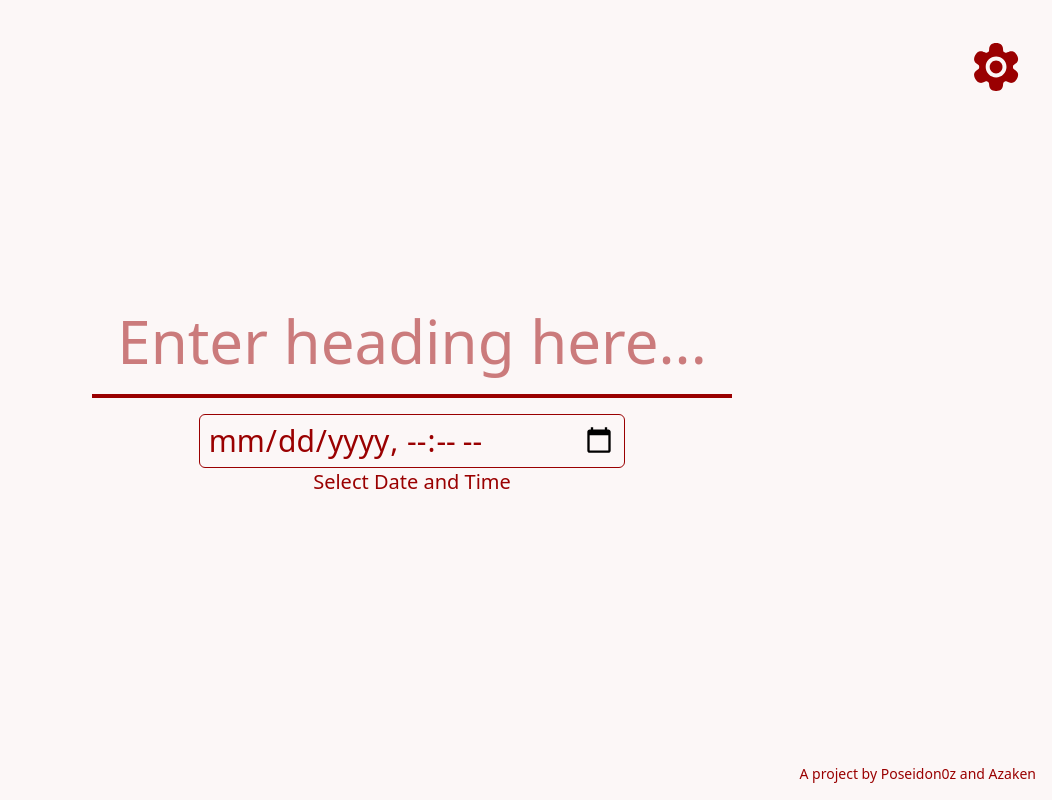
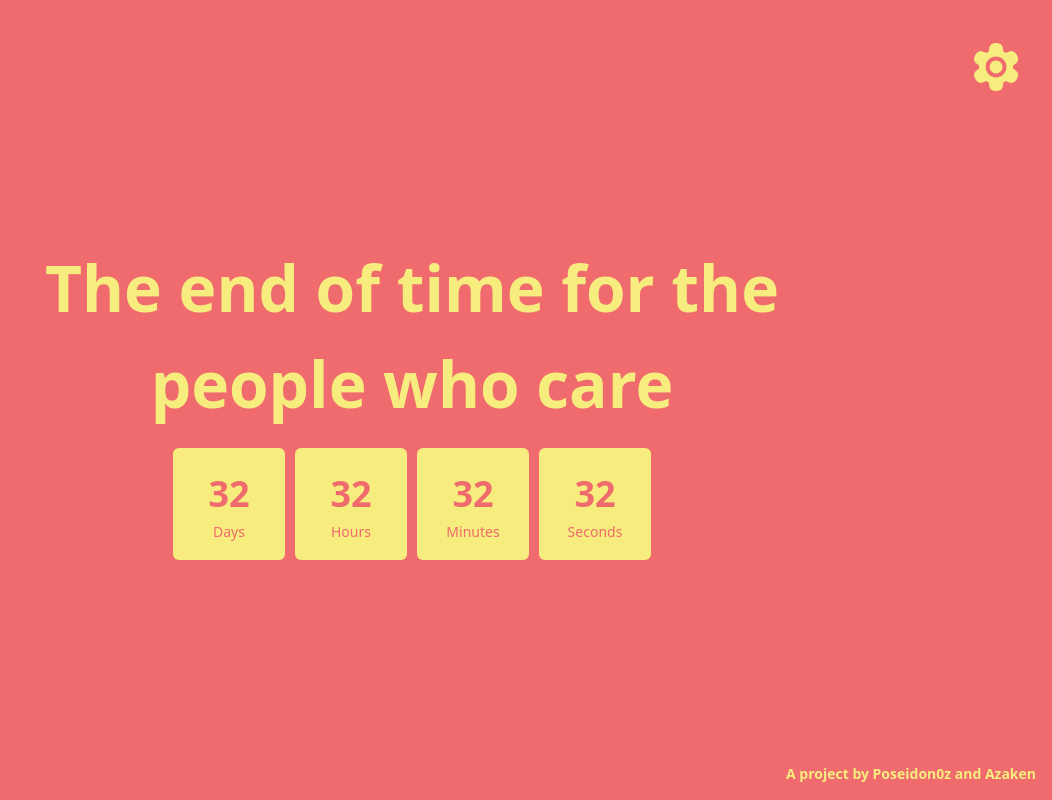
Before and after one commit to boredgamesorg/LinkCountdownTimer, a React (Vite) app: page / in a window 1280 px wide. Shown: the whole page, without its empty margins (228-1280 px from the left). Built offline with nearby package versions, Linux system fonts and the light colour scheme.

Commit message:
Added Timer Component

```diff
--- a/src/Handler.tsx
+++ b/src/Handler.tsx
@@ -1,6 +1,8 @@
-// import SettingsIcon from './assets/settings.svg';
+// import SettingsIcon from "./assets/settings.svg";
 import SettingsIcon from "./assets/settings.svg?react";
-import LandingPage from "./Screens/LandingPage";
+// import LandingPage from "./Screens/LandingPage";
+
+import Timer from "./components/timer";
 
 type ThemeColors = {
   primary: string;
@@ -25,7 +27,7 @@ function switchTheme(input: number): ThemeColors | null {
 }
 
 function Handler() {
-  const testStuff = [4, 0, 0];
+  const testStuff = [3, 0, 0];
   const colours: ThemeColors | null = switchTheme(testStuff[0]);
 
   return (
@@ -34,6 +36,23 @@ function Handler() {
       style={{ backgroundColor: colours?.primary }}
     >
       <SettingsIcon
+        className="absolute right-4 top-4 w-8 sm:right-8 sm:top-8 sm:w-12"
+        style={{ fill: colours?.secondary }}
+      />
+      <Timer primary={colours?.primary} secondary={colours?.secondary} />
+      <div
+        className="text-xs sm:text-sm absolute right-4 bottom-4 font-bold"
+        style={{ color: colours?.secondary }}
+      >
+        A project by Poseidon0z and Azaken
+      </div>
+    </div>
+  );
+}
+
+/**
+
+  <SettingsIcon
         className="absolute right-4 top-4 w-8 sm:right-8 sm:top-8 sm:w-12"
         style={{ fill: colours?.secondary }}
       />
@@ -46,8 +65,6 @@ function Handler() {
       >
         A project by Poseidon0z and Azaken
       </div>
-    </div>
-  );
-}
+ */
 
 export default Handler;
--- /dev/null
+++ b/src/components/Timer.tsx
@@ -0,0 +1,63 @@
+interface Props {
+  header?: string;
+  primary?: string;
+  secondary?: string;
+  days?: number;
+  hours?: number;
+  minutes?: number;
+  seconds?: number;
+}
+
+function Timer({
+  header = "The end of time for the people who care",
+  primary,
+  secondary,
+  days = 32,
+  hours = 32,
+  minutes = 32,
+  seconds = 32,
+}: Props) {
+  return (
+    <div className="w-7/12 flex flex-col justify-center items-center">
+      <div
+        style={{ color: secondary }}
+        className="font-bold text-[64px] text-center w-full"
+      >
+        {header}
+      </div>
+
+      <div className="flex justify-center gap-2.5 w-3/4 mt-4">
+        <div
+          style={{ color: primary, backgroundColor: secondary }}
+          className="w-28 h-28 flex flex-col items-center justify-center rounded-md"
+        >
+          <div className="text-4xl font-bold m-2">{days}</div>
+          <div className="text-sm">Days</div>
+        </div>
+        <div
+          style={{ color: primary, backgroundColor: secondary }}
+          className="w-28 h-28 flex flex-col items-center justify-center rounded-md"
+        >
+          <div className="text-4xl font-bold m-2">{hours}</div>
+          <div className="text-sm">Hours</div>
+        </div>
+        <div
+          style={{ color: primary, backgroundColor: secondary }}
+          className="w-28 h-28 flex flex-col items-center justify-center rounded-md"
+        >
+          <div className="text-4xl font-bold m-2">{minutes}</div>
+          <div className="text-sm">Minutes</div>
+        </div>
+        <div
+          style={{ color: primary, backgroundColor: secondary }}
+          className="w-28 h-28 flex flex-col items-center justify-center rounded-md"
+        >
+          <div className="text-4xl font-bold m-2">{seconds}</div>
+          <div className="text-sm">Seconds</div>
+        </div>
+      </div>
+    </div>
+  );
+}
+
+export default Timer;
```
